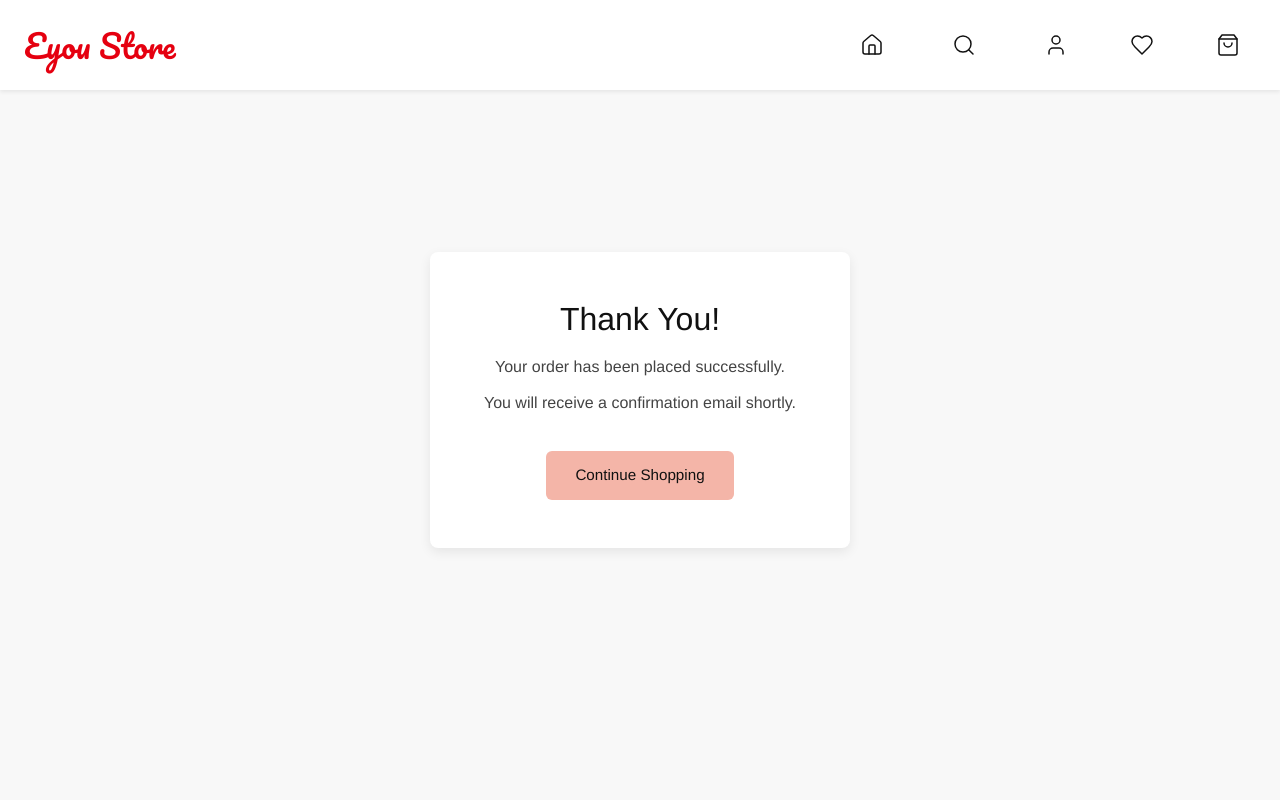
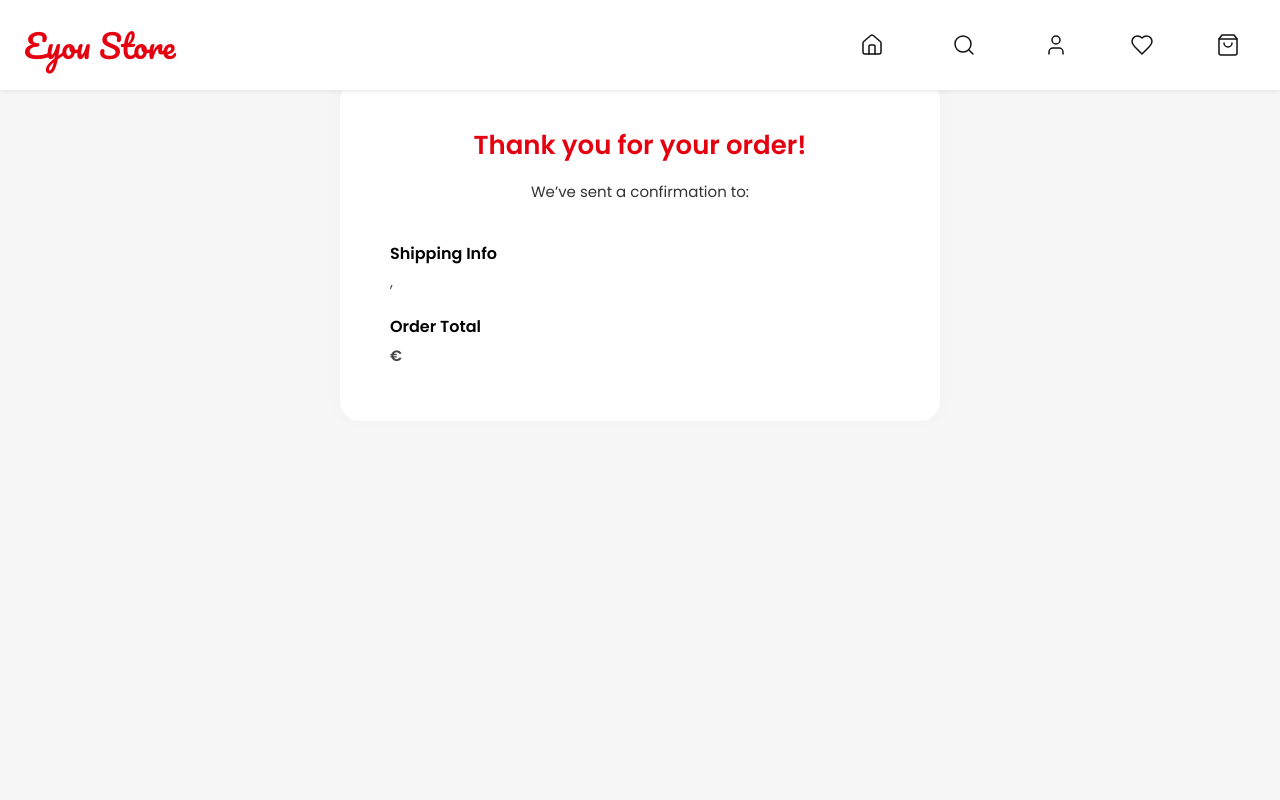
Before and after one commit to Meycemabd/Ecommerce, a React (Vite) app in the folder client/: page /thank-you in a window 1280 px wide. Shown: the top 800 px of the page. Built offline with nearby package versions, Linux system fonts and the light colour scheme.

Commit message:
thank you page done

```diff
--- a/client/src/pages/CheckouPage.jsx
+++ b/client/src/pages/CheckouPage.jsx
@@ -1,18 +1,42 @@
 // src/pages/CheckoutPage.jsx
-import React from "react";
+import React, { useState } from "react";
 import "../styles/pagesCSS/CheckoutPage.css";
-import { useSelector } from "react-redux";
+import { useSelector, useDispatch } from "react-redux";
 import { useNavigate } from "react-router-dom";
+import { clearCart } from "../redux/cartSlice"; // Falls nicht vorhanden, bitte erstellen
 
 export default function CheckoutPage() {
   const cart = useSelector((state) => state.cart);
+  const dispatch = useDispatch();
+  const navigate = useNavigate();
+
   const total = cart.reduce((sum, item) => sum + item.price * item.quantity, 0);
-  const navigate = useNavigate();
+
+  const [formData, setFormData] = useState({
+    name: "",
+    email: "",
+    address: "",
+    city: "",
+    postalCode: "",
+    country: "",
+  });
+
+  const handleChange = (e) => {
+    setFormData((prev) => ({
+      ...prev,
+      [e.target.name]: e.target.value,
+    }));
+  };
 
   const handleSubmit = (e) => {
     e.preventDefault();
-    // Optional: Validierung oder Logik
-    navigate("/thank-you");
+    dispatch(clearCart());
+    navigate("/thank-you", {
+      state: {
+        user: formData,
+        total,
+      },
+    });
   };
 
   return (
@@ -20,35 +44,33 @@ export default function CheckoutPage() {
       <div className="checkout-container">
         {/* LEFT - FORM */}
         <div className="checkout-form">
-          <h2
-            className="mb-4 text-center text-uppercase fw-light"
-            style={{
-              letterSpacing: "3px",
-              color: "#e50010",
-              fontFamily: "'Poppins', sans-serif",
-            }}
-          >
+          <h2 className="mb-4 text-center text-uppercase fw-light"
+              style={{
+                letterSpacing: "3px",
+                color: "#e50010",
+                fontFamily: "'Poppins', sans-serif",
+              }}>
             Checkout
           </h2>
 
           <form onSubmit={handleSubmit}>
             <label>Full Name</label>
-            <input type="text" placeholder="John Doe" required />
+            <input type="text" name="name" value={formData.name} onChange={handleChange} required />
 
             <label>Email</label>
-            <input type="email" placeholder="john@example.com" required />
+            <input type="email" name="email" value={formData.email} onChange={handleChange} required />
 
             <label>Address</label>
-            <input type="text" placeholder="123 Main St" required />
+            <input type="text" name="address" value={formData.address} onChange={handleChange} required />
 
             <label>City</label>
-            <input type="text" placeholder="Berlin" required />
+            <input type="text" name="city" value={formData.city} onChange={handleChange} required />
 
             <label>Postal Code</label>
-            <input type="text" placeholder="10115" required />
+            <input type="text" name="postalCode" value={formData.postalCode} onChange={handleChange} required />
 
             <label>Country</label>
-            <select required>
+            <select name="country" value={formData.country} onChange={handleChange} required>
               <option value="">Select your country</option>
               <option value="Germany">Germany</option>
               <option value="Austria">Austria</option>
--- a/client/src/pages/ThankYouPage.jsx
+++ b/client/src/pages/ThankYouPage.jsx
@@ -1,17 +1,28 @@
+// src/pages/ThankYouPage.jsx
 import React from "react";
-import { Link } from "react-router-dom";
+import { useLocation } from "react-router-dom";
 import "../styles/pagesCSS/ThankYouPage.css";
 
 export default function ThankYouPage() {
+  const location = useLocation();
+  const user = location.state?.user;
+  const total = location.state?.total;
+
   return (
-    <div className="thankyou-page">
-      <div className="thankyou-card">
-        <h1>Thank You!</h1>
-        <p>Your order has been placed successfully.</p>
-        <p>You will receive a confirmation email shortly.</p>
-        <Link to="/products" className="btn-back-home">
-          Continue Shopping
-        </Link>
+    <div className="thank-you-page">
+      <div className="thank-you-container">
+        <h2>Thank you for your order!</h2>
+        <p>We’ve sent a confirmation to: <strong>{user?.email}</strong></p>
+
+        <div className="thank-you-details">
+          <h4>Shipping Info</h4>
+          <p>{user?.name}</p>
+          <p>{user?.address}</p>
+          <p>{user?.postalCode} {user?.city}, {user?.country}</p>
+
+          <h4 className="mt-4">Order Total</h4>
+          <p><strong>€ {total?.toFixed(2)}</strong></p>
+        </div>
       </div>
     </div>
   );
--- a/client/src/redux/cartSlice.js
+++ b/client/src/redux/cartSlice.js
@@ -5,37 +5,28 @@ const cartSlice = createSlice({
   name: "cart",
   initialState: [],
   reducers: {
-    addToCart: (state, action) => {
-      const item = state.find((p) => p.id === action.payload.id);
-      if (item) {
-        item.quantity += 1;
+    addToCart(state, action) {
+      const existing = state.find((item) => item.id === action.payload.id);
+      if (existing) {
+        existing.quantity += 1;
       } else {
         state.push({ ...action.payload, quantity: 1 });
       }
     },
-    removeFromCart: (state, action) => {
+    removeFromCart(state, action) {
       return state.filter((item) => item.id !== action.payload);
     },
-    increaseQuantity: (state, action) => {
-      const item = state.find((i) => i.id === action.payload);
-      if (item) {
-        item.quantity += 1;
-      }
+    increaseQuantity(state, action) {
+      const item = state.find((item) => item.id === action.payload);
+      if (item) item.quantity += 1;
     },
-    decreaseQuantity: (state, action) => {
-      const item = state.find((i) => i.id === action.payload);
-      if (item && item.quantity > 1) {
-        item.quantity -= 1;
-      }
+    decreaseQuantity(state, action) {
+      const item = state.find((item) => item.id === action.payload);
+      if (item && item.quantity > 1) item.quantity -= 1;
     },
-    updateQuantity: (state, action) => {
-      const { id, quantity } = action.payload;
-      const item = state.find((i) => i.id === id);
-      if (item) {
-        item.quantity = quantity;
-      }
+    clearCart() {
+      return [];
     },
-    clearCart: () => [],
   },
 });
 
@@ -44,7 +35,6 @@ export const {
   removeFromCart,
   increaseQuantity,
   decreaseQuantity,
-  updateQuantity,
   clearCart,
 } = cartSlice.actions;
 
--- a/client/src/styles/pagesCSS/ThankYouPage.css
+++ b/client/src/styles/pagesCSS/ThankYouPage.css
@@ -1,49 +1,47 @@
-.thankyou-page {
-    display: flex;
-    justify-content: center;
-    align-items: center;
-    height: 100vh;
-    background-color: #f8f8f8;
-    font-family: 'Helvetica Neue', sans-serif;
+.thank-you-page {
+  background-color: #f7f7f7;
+  padding: 80px 20px;
+  font-family: 'Poppins', sans-serif;
+  min-height: 100vh;
 }
 
-  .thankyou-card {
-    background-color: #fff;
-    padding: 48px;
-    border-radius: 8px;
-    box-shadow: 0 4px 12px rgba(0, 0, 0, 0.08);
+.thank-you-container {
+  max-width: 600px;
+  margin: 0 auto;
+  background: white;
+  padding: 50px;
+  border-radius: 20px;
+  box-shadow: 0 0 20px rgba(0, 0, 0, 0.03);
   text-align: center;
-    max-width: 420px;
-    width: 90%;
 }
 
-  .thankyou-card h1 {
-    font-size: 2rem;
-    color: #111;
-    margin-bottom: 16px;
+.thank-you-container h2 {
+  font-size: 26px;
+  font-weight: 600;
+  color: #e50010;
+  margin-bottom: 20px;
 }
 
-  .thankyou-card p {
-    font-size: 1rem;
-    color: #444;
-    margin-bottom: 12px;
+.thank-you-container p {
+  font-size: 15px;
+  color: #333;
+  margin: 10px 0;
 }
 
-  .btn-back-home {
-    display: inline-block;
-    margin-top: 24px;
-    padding: 12px 28px;
-    background-color: #f4b5a8; /* zarter Rosé-Orange-Ton */
-    color: #111;
-    text-decoration: none;
-    font-size: 0.95rem;
-    font-weight: 400;
-    border-radius: 6px;
-    border: 1px solid transparent;
-    transition: background-color 0.25s ease, box-shadow 0.25s ease;
+.thank-you-details {
+  margin-top: 40px;
+  text-align: left;
 }
 
-  .btn-back-home:hover {
-    background-color: #f2a896;
-    box-shadow: 0 2px 8px rgba(0, 0, 0, 0.1);
+.thank-you-details h4 {
+  font-size: 16px;
+  font-weight: 600;
+  color: #000;
+  margin-top: 30px;
+  margin-bottom: 8px;
 }
+
+.thank-you-details p {
+  margin: 4px 0;
+  color: #444;
+}
```
Lines whose indentation alone changed are shown as unchanged.
